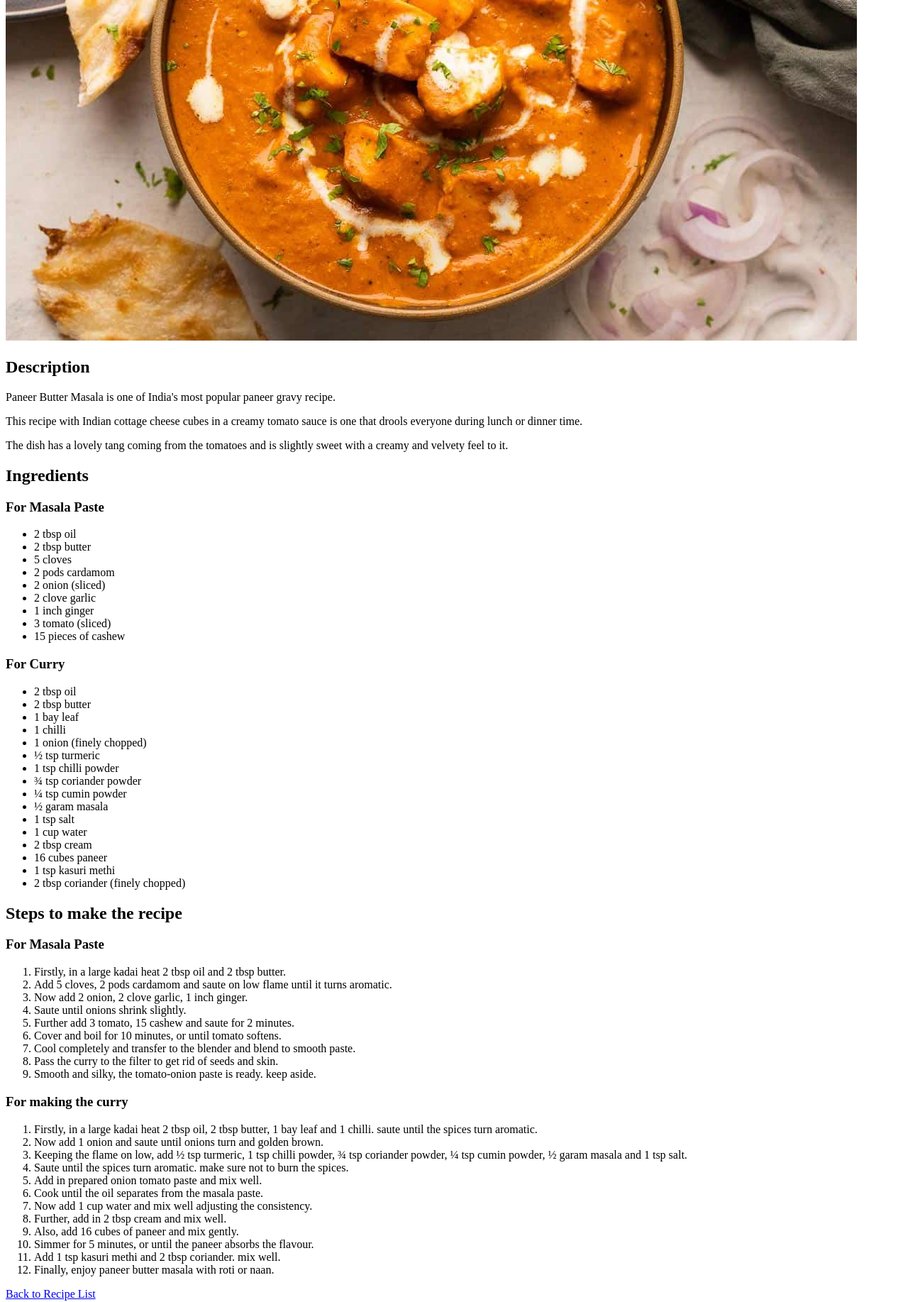
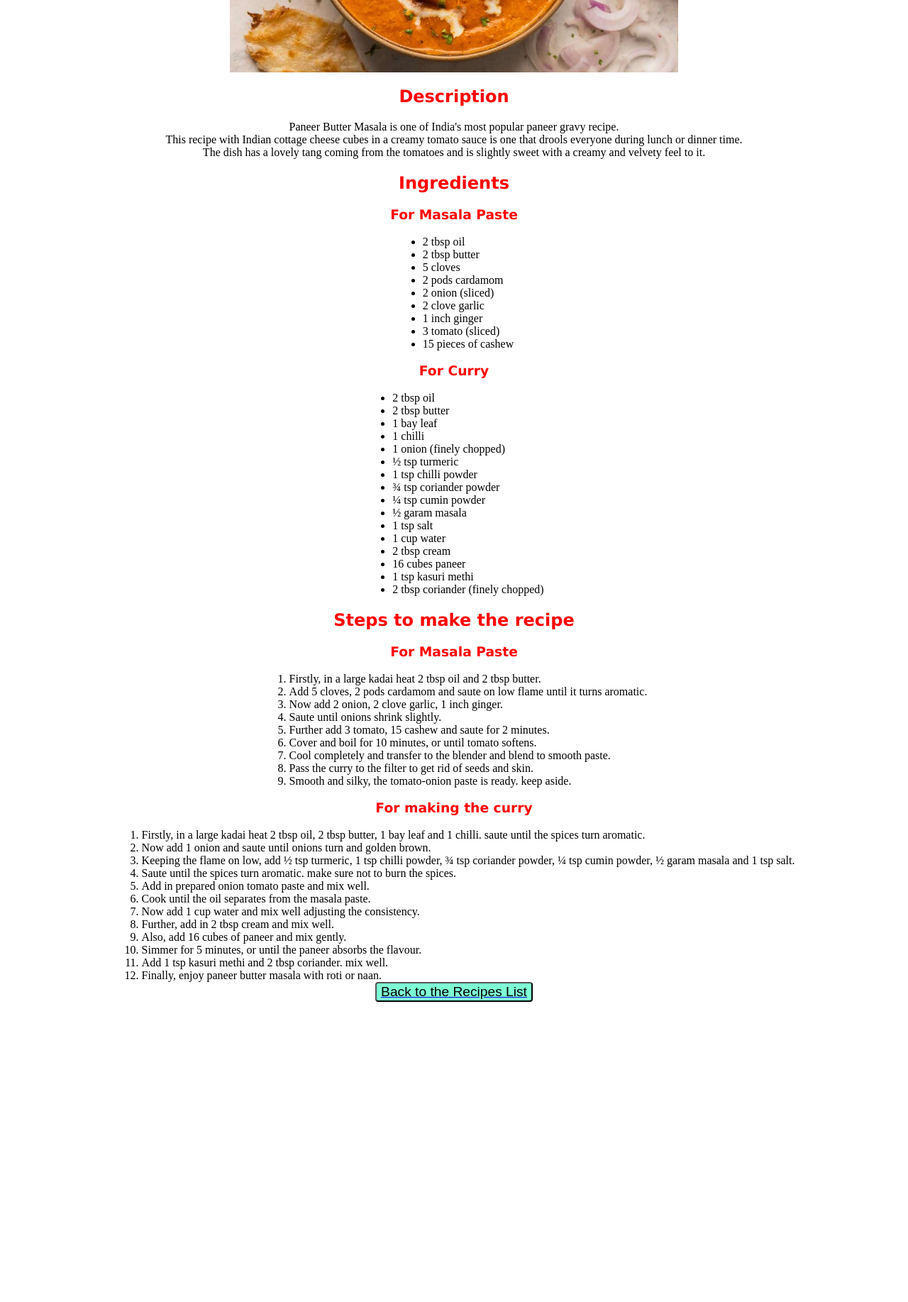
Before and after one commit to yogesh200002/odin-recipes, a plain HTML site: page recipes/paneerbuttermasala.html in a window 1280 px wide. Shown: the part 400-2235 px from the top of the page at 71% size. After the commit the page ends 1820 px from the top, so only its background shows below. Drawn offline with Linux system fonts and the light colour scheme.

Commit message:
Revamped with CSS Basics

```diff
--- a/recipes/paneerbuttermasala.html
+++ b/recipes/paneerbuttermasala.html
@@ -2,18 +2,19 @@
 <html lang="en">
 <head>
     <meta charset="UTF-8">
+    <link rel="Stylesheet" href="../styles.css">
     <title>Paneer Butter Masala</title>
 </head>
 <body>
-    <h1>Paneer Butter Masala</h1>
-    <img src="../img/pbm.jpg">
-    <h2>Description</h2>
-    <p>Paneer Butter Masala is one of India's most popular paneer gravy recipe. </p>
-    <p>This recipe with Indian cottage cheese cubes in a creamy tomato sauce is one that drools everyone during lunch or dinner time.</p>
-    <p>The dish has a lovely tang coming from the tomatoes and is slightly sweet with a creamy and velvety feel to it. </p>
-    <h2>Ingredients</h2>
-    <h3>For Masala Paste</h3>
-    <ul>
+    <h1 class="recipe-title">Paneer Butter Masala</h1>
+    <img class="img1" src="../img/pbm.jpg">
+    <h2 class="recipe-title">Description</h2>
+    <p>Paneer Butter Masala is one of India's most popular paneer gravy recipe.<br> This recipe with Indian cottage cheese cubes in a
+         creamy tomato sauce is one that drools everyone during lunch or dinner time.<br>
+         The dish has a lovely tang coming from the tomatoes and is slightly sweet with a creamy and velvety feel to it. </p>
+    <h2 class="recipe-title">Ingredients</h2>
+    <h3 class="recipe-title">For Masala Paste</h3>
+    <ul class="list">
         <li>2 tbsp oil</li>
         <li>2 tbsp butter</li>
         <li>5 cloves</li>
@@ -24,8 +25,8 @@
         <li>3 tomato (sliced)</li>
         <li>15 pieces of cashew</li>
     </ul>
-    <h3>For Curry</h3>
-    <ul>
+    <h3 class="recipe-title">For Curry</h3>
+    <ul class="list">
         <li>2 tbsp oil</li>
         <li>2 tbsp butter</li>
         <li>1 bay leaf</li>
@@ -43,9 +44,9 @@
         <li>1 tsp kasuri methi</li>
         <li>2 tbsp coriander (finely chopped)</li>
     </ul>
-    <h2>Steps to make the recipe</h2>
-    <h3>For Masala Paste</h3>
-    <ol>
+    <h2 class="recipe-title">Steps to make the recipe</h2>
+    <h3 class="recipe-title">For Masala Paste</h3>
+    <ol class="list">
         <li>Firstly, in a large kadai heat 2 tbsp oil and 2 tbsp butter.</li>
         <li>Add 5 cloves, 2 pods cardamom and saute on low flame until it turns aromatic.</li>
         <li>Now add 2 onion, 2 clove garlic, 1 inch ginger.</li>
@@ -56,8 +57,8 @@
         <li>Pass the curry to the filter to get rid of seeds and skin.</li>
         <li>Smooth and silky, the tomato-onion paste is ready. keep aside.</li>
     </ol>
-    <h3>For making the curry</h3>
-    <ol>
+    <h3 class="recipe-title">For making the curry</h3>
+    <ol class="list">
         <li>Firstly, in a large kadai heat 2 tbsp oil, 2 tbsp butter, 1 bay leaf and 1 chilli. saute until the spices turn aromatic.</li>
         <li>Now add 1 onion and saute until onions turn and golden brown.</li>
         <li>Keeping the flame on low, add ½ tsp turmeric, 1 tsp chilli powder, ¾ tsp coriander powder, ¼ tsp cumin powder, ½ garam masala and 1 tsp salt.</li>
@@ -71,6 +72,6 @@
         <li>Add 1 tsp kasuri methi and 2 tbsp coriander. mix well.</li>
         <li>Finally, enjoy paneer butter masala with roti or naan.</li>
     </ol>
-    <a href="../index.html">Back to Recipe List</a>
+    <a href="../index.html"><button class="button">Back to the Recipes List</button></a>
 </body>
 </html>
--- /dev/null
+++ b/styles.css
@@ -0,0 +1,36 @@
+.img1{
+    display: block;
+    width: 50%;
+    margin-left: auto;
+    margin-right: auto;
+}
+.list{
+    display: table;
+    margin: 0 auto;
+}
+.button{
+    font-size: larger;
+    background-color: aquamarine;
+    border-radius: 4px;
+    display: table;
+    margin: 0 auto;
+}
+.index{
+    text-align: center;
+    color: yellowgreen;
+    font-weight: bold;
+    font-family: Verdana, Geneva, Tahoma, sans-serif;
+}
+.index.last{
+    font-size: 200%;
+    font-weight: bold;
+}
+.recipe-title{
+    font-weight: bold;
+    font-family: Verdana, Geneva, Tahoma, sans-serif;
+    color: red;
+    text-align: center;
+}
+p{
+    text-align: center;
+}
```
Also changed, not shown: index.html (+8 -7 lines), recipes/chickentikkamasala.html (+12 -11 lines), recipes/medhuvadai.html (+12 -10 lines).
